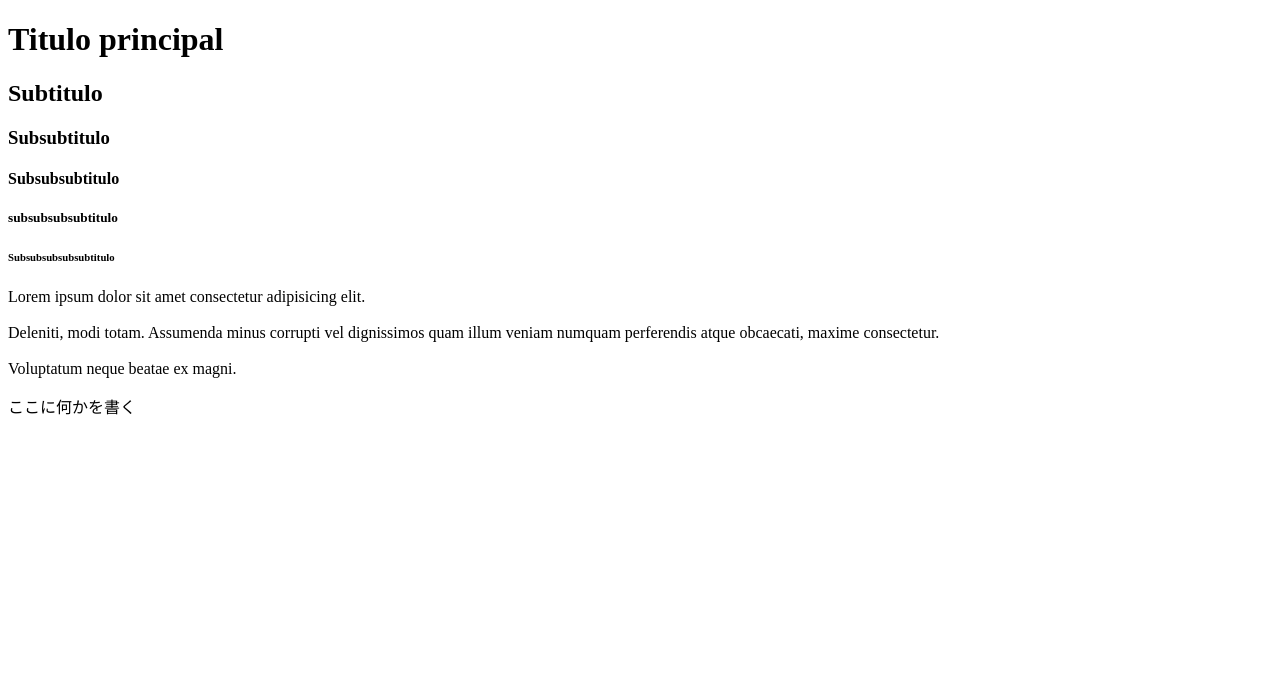
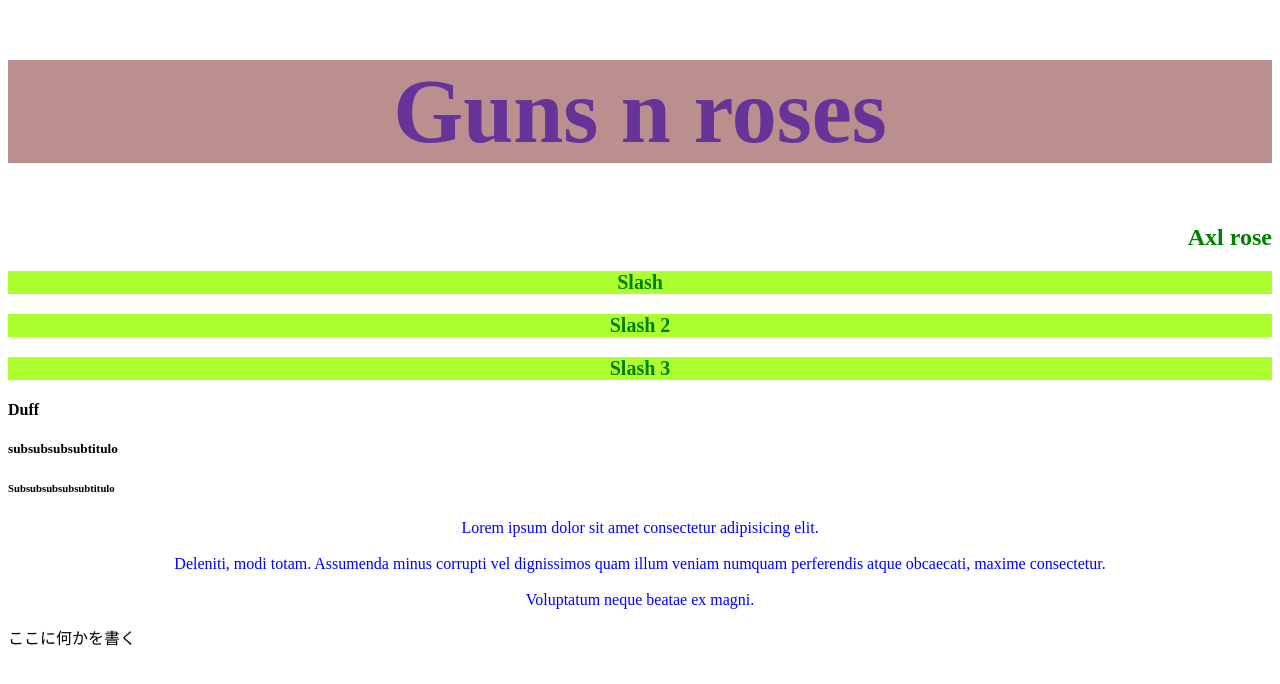
Before and after one commit to luciana-giraldob/html-, a website: page index.html in a window 1280 px wide. Drawn offline with Linux system fonts and the light colour scheme.

Commit message:
color, tamaño y alineacion

```diff
--- a/index.html
+++ b/index.html
@@ -6,13 +6,17 @@
   </head>
 
   <body>
-    <h1>Titulo principal</h1>
+    <h1>Guns n roses</h1>
 
-    <h2>Subtitulo</h2>
+    <h2>Axl rose</h2>
 
-    <h3>Subsubtitulo</h3>
+    <h3>Slash</h3>
 
-    <h4>Subsubsubtitulo</h4>
+    <h3>Slash 2</h3>
+
+    <h3>Slash 3</h3>
+
+    <h4>Duff</h4>
 
     <h5>subsubsubsubtitulo</h5>
 
--- a/style.css
+++ b/style.css
@@ -0,0 +1,23 @@
+h1 {
+  color: rebeccapurple;
+  font-size: 90px;
+  text-align: center;
+  background-color: rosybrown;
+}
+
+h2 {
+  color: green;
+  text-align: right;
+}
+
+h3 {
+  color: green;
+  font-size: 20px;
+  text-align: center;
+  background-color: greenyellow;
+}
+
+p {
+  color: blue;
+  text-align: center;
+}
```
